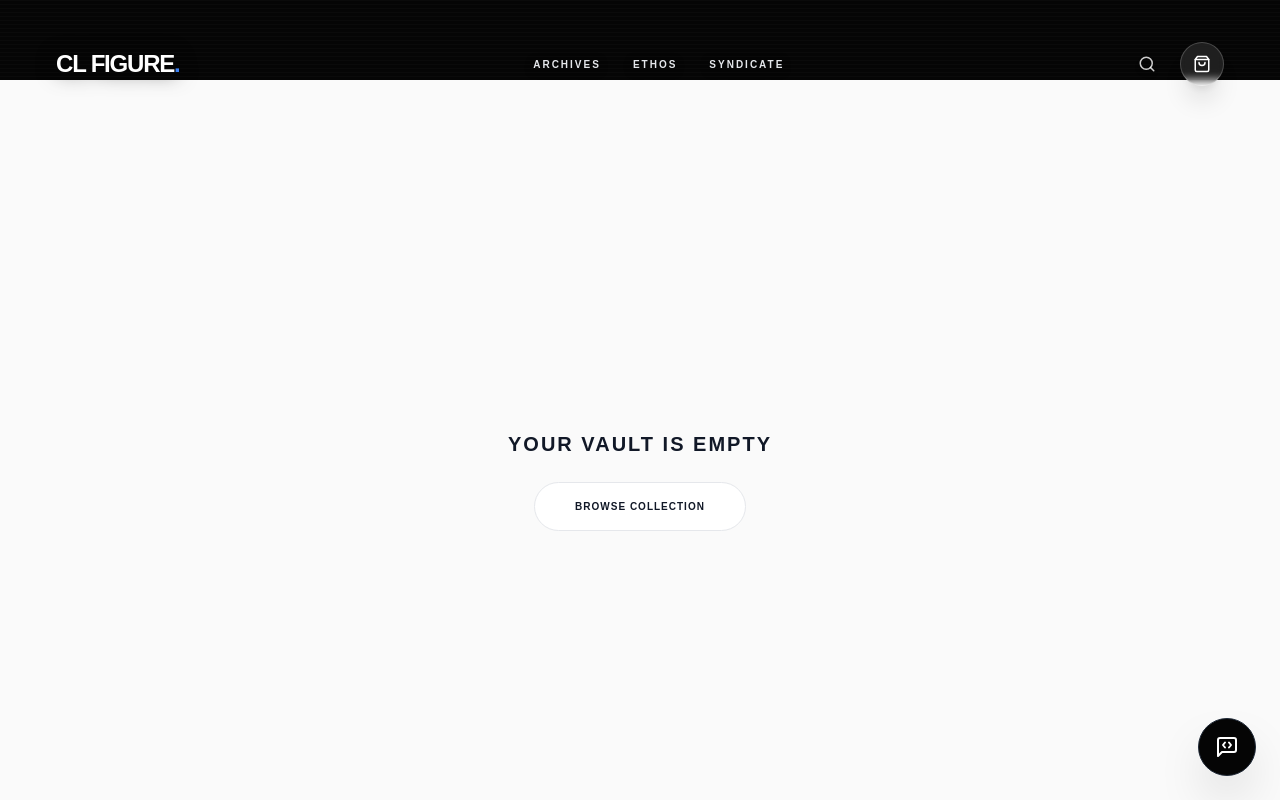
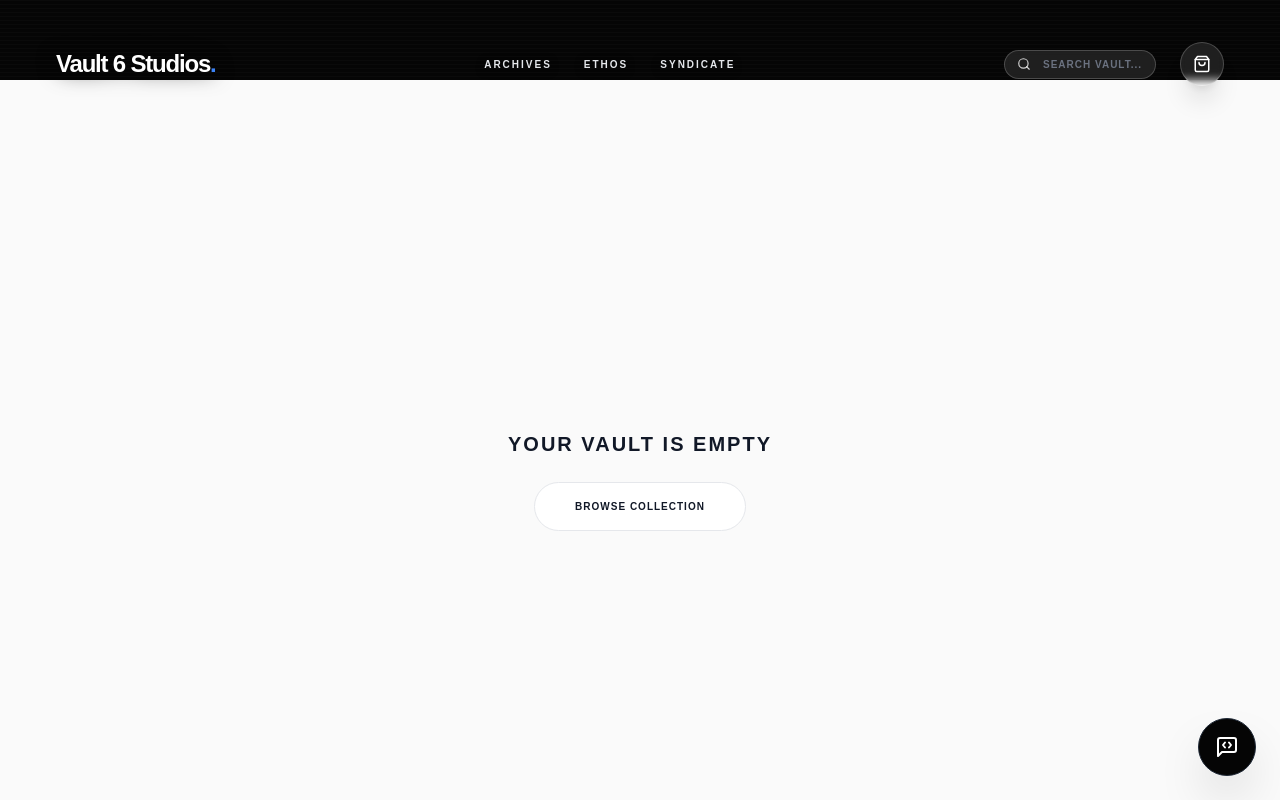
Before and after one commit to seng1218/cl-figure, a Next.js app: page /checkout in a window 1280 px wide. Shown: the top 800 px of the page. Built offline with nearby package versions, Linux system fonts and the light colour scheme.

Commit message:
changed name of the sites

```diff
--- a/src/app/checkout/page.js
+++ b/src/app/checkout/page.js
@@ -118,7 +118,7 @@ export default function CheckoutPage() {
     const pdfWidth = pdf.internal.pageSize.getWidth();
     const pdfHeight = (canvas.height * pdfWidth) / canvas.width;
     pdf.addImage(imgData, 'PNG', 0, 0, pdfWidth, pdfHeight);
-    pdf.save(`CL-Acquisition-Certificate.pdf`);
+    pdf.save(`Vault6-Acquisition-Certificate.pdf`);
   };
 
   // --- 6. RENDER SUCCESS SCREEN ---
@@ -140,7 +140,7 @@ export default function CheckoutPage() {
               </div>
 
               <div className="grid grid-cols-2 gap-8 py-8 border-y border-dashed border-gray-200 font-mono">
-                <div><p className="text-[9px] uppercase font-bold text-gray-400 mb-1">Asset ID</p><p className="text-xs font-black text-gray-900">#CL-PROTO-{Math.random().toString(36).toUpperCase().substring(2, 6)}</p></div>
+                <div><p className="text-[9px] uppercase font-bold text-gray-400 mb-1">Asset ID</p><p className="text-xs font-black text-gray-900">#V6-PROTO-{Math.random().toString(36).toUpperCase().substring(2, 6)}</p></div>
                 <div><p className="text-[9px] uppercase font-bold text-gray-400 mb-1">Clearance Date</p><p className="text-xs font-black text-gray-900">{new Date().toLocaleDateString('en-GB')}</p></div>
                 <div><p className="text-[9px] uppercase font-bold text-gray-400 mb-1">Vault Status</p><p className="text-xs font-black text-green-600 uppercase">Secured</p></div>
                 <div><p className="text-[9px] uppercase font-bold text-gray-400 mb-1">Total Value</p><p className="text-xs font-black text-gray-900">RM {grandTotal.toFixed(2)}</p></div>
@@ -174,7 +174,7 @@ export default function CheckoutPage() {
 
               <div className="pt-6 flex justify-between items-end">
                 <div className="space-y-1"><div className="w-32 h-[1px] bg-gray-300" /><p className="text-[8px] uppercase font-black text-gray-400 tracking-widest">Collector Signature</p></div>
-                <h1 className="text-4xl font-black italic tracking-tighter text-gray-900 opacity-10">CL FIGURE</h1>
+                <h1 className="text-4xl font-black italic tracking-tighter text-gray-900 opacity-10">Vault 6 Studios</h1>
               </div>
             </div>
           </div>
@@ -211,7 +211,7 @@ export default function CheckoutPage() {
           <Link href="/" className="flex items-center gap-2 text-gray-400 font-bold text-[10px] uppercase tracking-widest hover:text-gray-900">
             <ArrowLeft size={14} /> Back to Gallery
           </Link>
-          <h1 className="text-5xl font-black text-gray-900 tracking-tighter italic">CL FIGURE<span className="text-blue-600">.</span>SUMMARY</h1>
+          <h1 className="text-5xl font-black text-gray-900 tracking-tighter italic">Vault 6 Studios<span className="text-blue-600">.</span>SUMMARY</h1>
 
           <div className="bg-white rounded-[3rem] p-8 shadow-sm border border-gray-100 space-y-6">
 
--- a/src/app/layout.js
+++ b/src/app/layout.js
@@ -5,7 +5,7 @@ import { CartProvider } from "@/context/CartContext";
 import "./globals.css";
 
 export const metadata = {
-  title: "CL Figure. | The Vault",
+  title: "Vault 6 Studios. | The Vault",
   description: "Exclusive S-Tier figurines. Highly curated. Zero filler.",
 };
 
--- a/src/app/shop/page.js
+++ b/src/app/shop/page.js
@@ -18,6 +18,12 @@ export default function ShopArchive() {
   const spotlightRef = useRef(null);
 
   useEffect(() => {
+    if (typeof window !== 'undefined') {
+      const params = new URLSearchParams(window.location.search);
+      const q = params.get("q");
+      if (q) setSearchTerm(q);
+    }
+
     const handleMouseMove = (e) => {
       if (spotlightRef.current) {
         spotlightRef.current.style.transform = `translate(${e.clientX - 400}px, ${e.clientY - 400}px)`;
--- a/src/components/Footer.js
+++ b/src/components/Footer.js
@@ -10,7 +10,7 @@ export default function Footer() {
           <Network size={14} />
         </Link>
         <p className="text-gray-600 font-black text-[10px] uppercase tracking-[0.3em]">
-          &copy; {new Date().getFullYear()} CL FIGURE. ALL ASSETS SECURED.
+          &copy; {new Date().getFullYear()} Vault 6 Studios. ALL ASSETS SECURED.
         </p>
       </div>
     </footer>
--- a/src/components/HeroSection.js
+++ b/src/components/HeroSection.js
@@ -53,7 +53,7 @@ export default function HeroSection({ onExplore }) {
           transition={{ delay: 0.2, duration: 0.8, ease: "easeOut" }}
           className="text-7xl md:text-[12rem] font-black text-white tracking-tighter mb-8 italic leading-none drop-shadow-2xl"
         >
-          CL FIGURE<span className="text-blue-600 animate-pulse">.</span>
+          Vault 6 Studios<span className="text-blue-600 animate-pulse">.</span>
         </motion.h1>
 
         <motion.div
--- a/src/components/Navbar.js
+++ b/src/components/Navbar.js
@@ -54,7 +54,7 @@ export default function Navbar() {
                 : 'text-white drop-shadow-[0_2px_10px_rgba(0,0,0,0.8)]'
               }`}
           >
-            CL FIGURE<span className="text-blue-500">.</span>
+            Vault 6 Studios<span className="text-blue-500">.</span>
           </Link>
 
           {/* Desktop Nav Links */}
@@ -71,10 +71,16 @@ export default function Navbar() {
           </div>
 
           <div className="flex items-center gap-4 md:gap-6">
-            {/* Search Icon (Desktop only for now) */}
-            <Link href="/shop" className={`hidden md:block hover:text-white transition-colors ${isScrolled ? 'text-gray-500' : 'text-white/80 drop-shadow-md'}`}>
-              <Search size={18} />
-            </Link>
+            {/* Search Input */}
+            <form action="/shop" method="GET" className={`hidden md:flex items-center rounded-full px-3 py-1.5 transition-all duration-300 ${isScrolled ? 'bg-[#111] border border-gray-800' : 'bg-white/10 border border-white/20 backdrop-blur-sm'}`}>
+              <Search size={14} className={isScrolled ? 'text-gray-500' : 'text-white/80'} />
+              <input
+                name="q"
+                type="text"
+                placeholder="SEARCH VAULT..."
+                className="bg-transparent border-none outline-none text-[10px] text-white uppercase font-black tracking-widest pl-3 w-28 focus:w-48 transition-all placeholder:text-gray-500"
+              />
+            </form>
 
             {itemCount > 0 && (
               <Link
```
